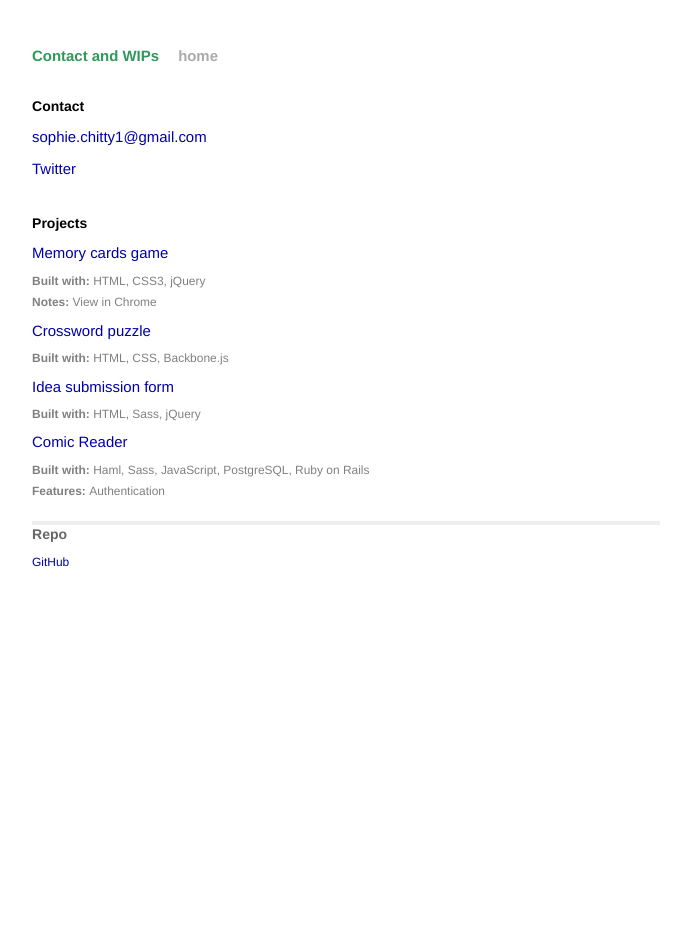
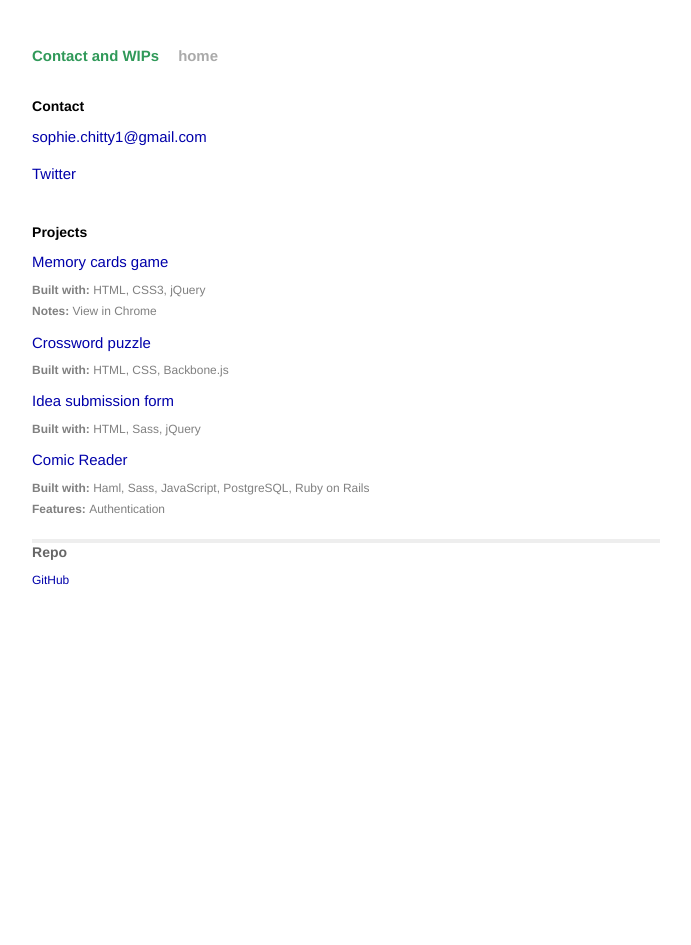
Before and after one commit to SophGits/sophgits.github.io, a Jekyll site: the page built from index.html, in a window 1280 px wide. Shown: the whole page, without its empty margins (294-985 px from the left). Built offline with Jekyll 4.4.1, drawn with Linux system fonts in a browser that asks for light colours; Markdown is read by kramdown in place of the engine named in the settings.

Commit message:
Play with gh-pages.

```diff
--- a/css/main.css
+++ b/css/main.css
@@ -50,7 +50,7 @@ p span{
 }
 li.links{
   /*border-bottom: 1px solid lightgray;*/
-  margin: 0.7em 0;
+  margin: 0.7em 0 1em 0;
   list-style: none;
 }
 .posts {
```
